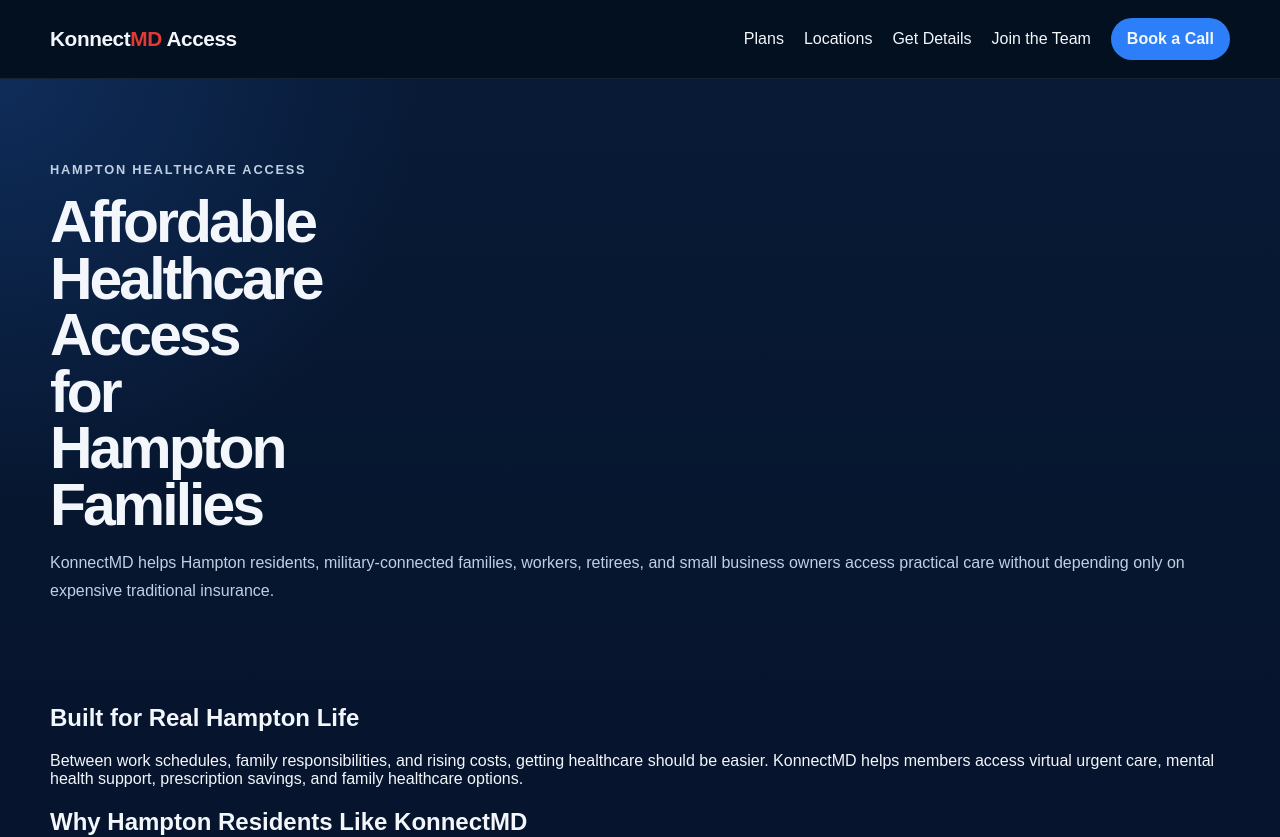
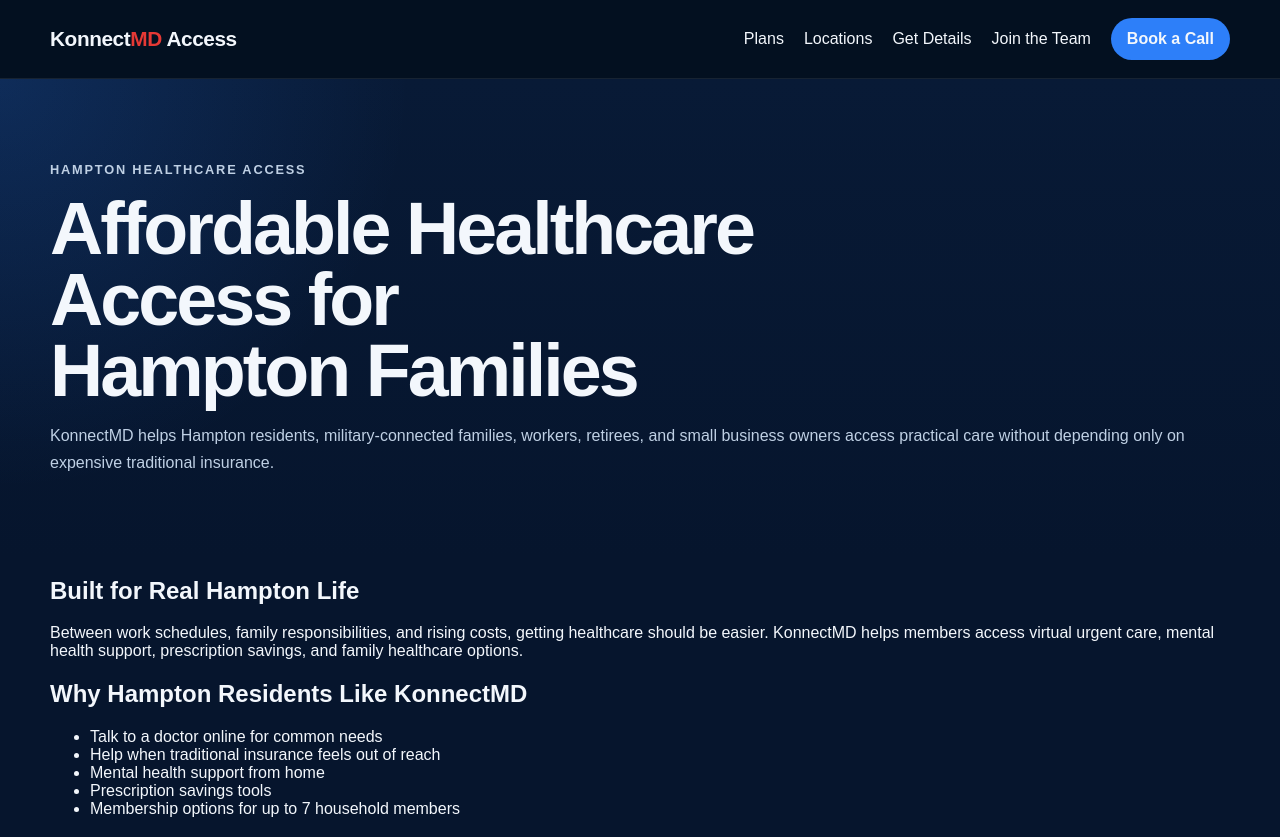
Before and after one commit to 12sphat-star/konnectmd-access, a React (Vite) app: page /locations/hampton-va in a window 1280 px wide. Shown: the top 837 px of the page. Built offline with nearby package versions, Linux system fonts and the light colour scheme.

Commit message:
Add working sitemap.xml

```diff
--- a/src/index.css
+++ b/src/index.css
@@ -3078,3 +3078,10 @@
     min-height: auto;
   }
 }
+.city-page .hero h1 {
+  font-size: clamp(2.2rem, 7vw, 4.6rem);
+  line-height: 0.96;
+  letter-spacing: -0.04em;
+  max-width: 900px;
+  text-wrap: balance;
+}
```
Also changed, not shown: 1 other file (tests, documents, lock files or other folders).
